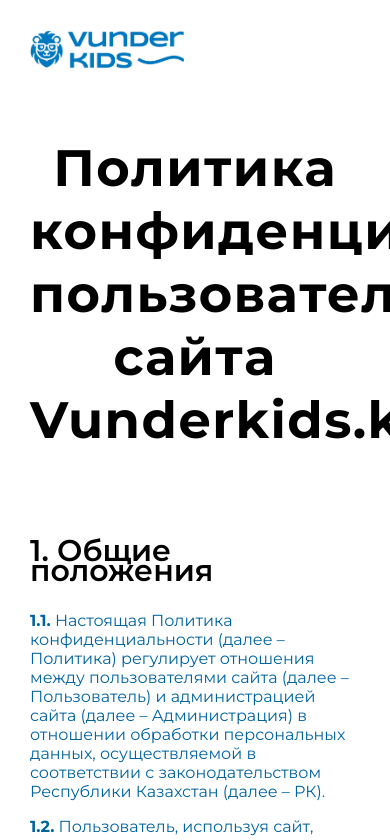
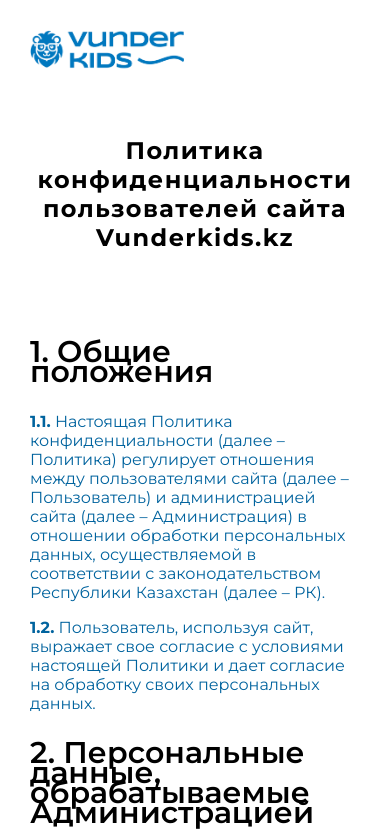
Before and after one commit to talaboiling/vunderkids-v2.1, a React (Vite) app in the folder webproject/: page /users-terms-and-conditions in a window 390 px wide. Shown: the top 840 px of the page. Built offline with nearby package versions, Linux system fonts and the light colour scheme; no server answers.

Commit message:
fixed some sizes and fonts

```diff
--- a/webproject/src/Confidentiality.jsx
+++ b/webproject/src/Confidentiality.jsx
@@ -21,6 +21,7 @@ const Confidentiality = () => {
             fontWeight: "650",
             margin: "0",
           }}
+          className="confidentialityOfertaTitle"
         >
           Политика конфиденциальности пользователей сайта Vunderkids.kz
         </h1>
--- a/webproject/src/Oferta.jsx
+++ b/webproject/src/Oferta.jsx
@@ -21,6 +21,7 @@ const Oferta = () => {
             textAlign: "center",
             fontWeight: "650",
             margin: "0",
+
           }}
         >
           Договор оферты на предоставление услуг по обучению в онлайн школе по
--- a/webproject/src/dashboard.css
+++ b/webproject/src/dashboard.css
@@ -2938,6 +2938,14 @@ img.childcard {
     display: flex;
     flex-direction: column;
   }
+
+  .ofertaTitle h1 {
+    font-size: 1.8rem; /* Adjust title font size */
+  }
+
+  .ofertaTitle .confidentialityOfertaTitle {
+    font-size: 1.5rem; /* Adjust subtitle font size */
+  }
 }
 
 /* Custom styles for the calendar */
--- a/webproject/src/index.css
+++ b/webproject/src/index.css
@@ -13,6 +13,7 @@ body{
     margin: 0;
     padding: 0;
     box-sizing: border-box;
+    font-family: 'Montserrat', Arial, Helvetica, sans-serif;
 }
 .contain{
     font-family: 'Montserrat', Arial, Helvetica, sans-serif;
@@ -1007,6 +1008,7 @@ cursor: pointer;
 
 .ofertaTitle {
 padding: 30px;
+text-wrap: wrap;
 }
 
 .ofertaContent {
@@ -1382,8 +1384,8 @@ column-gap: 1rem;
     .revSub {
         align-self: center;
     }
-    .revPfp {
-    }
+    /* .revPfp {
+    } */
     .beforeCont {
         order: 1;
         display: none;
--- a/webproject/src/pages/Activate.css
+++ b/webproject/src/pages/Activate.css
@@ -1,4 +1,6 @@
 /* Activate.css */
+@import url('https://fonts.googleapis.com/css2?family=Montserrat:ital,wght@0,100..900;1,100..900&display=swap');
+
 
 .activate-container {
     display: flex;
@@ -7,7 +9,7 @@
     height: 100vh;
     background: linear-gradient(to right, #6a11cb, #2575fc);
     color: white;
-    font-family: 'Arial', sans-serif;
+    font-family: 'Montserrat', Arial, Helvetica, sans-serif;
   }
 
   .activate-card {
```
